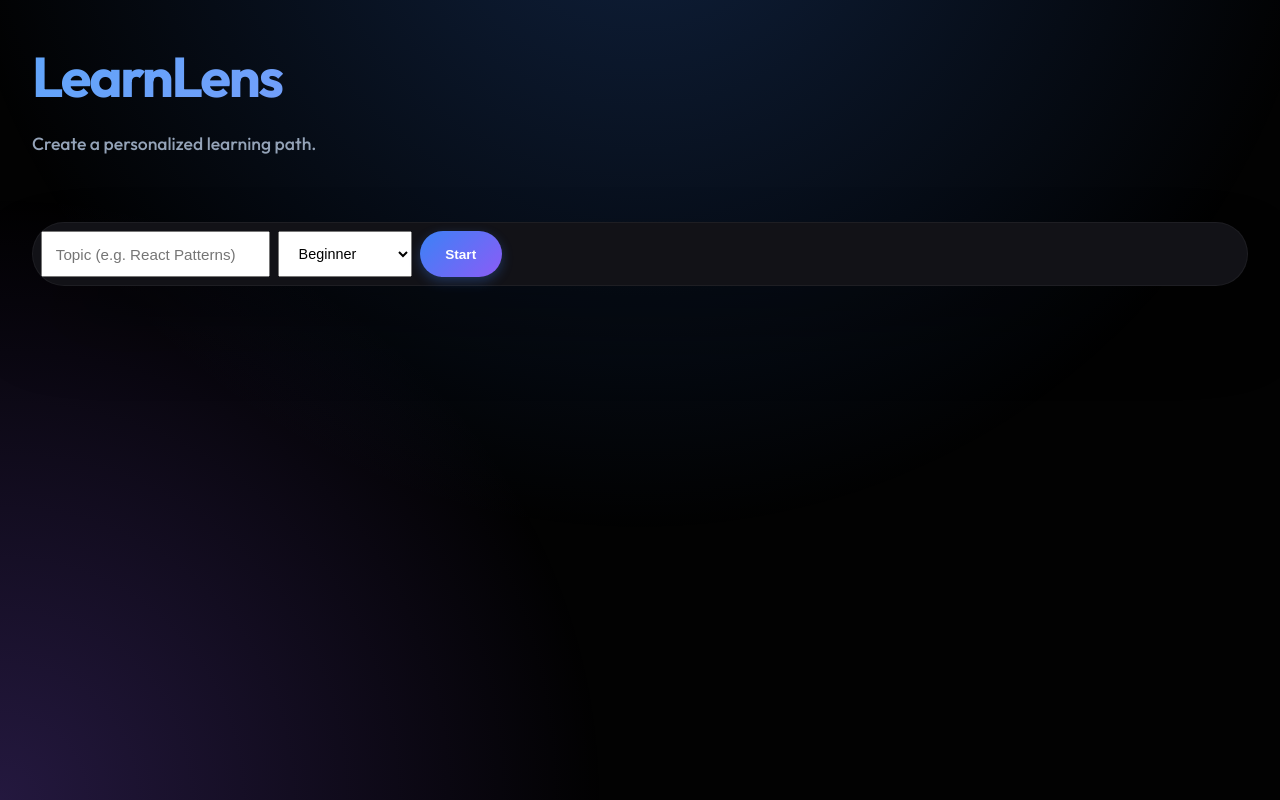
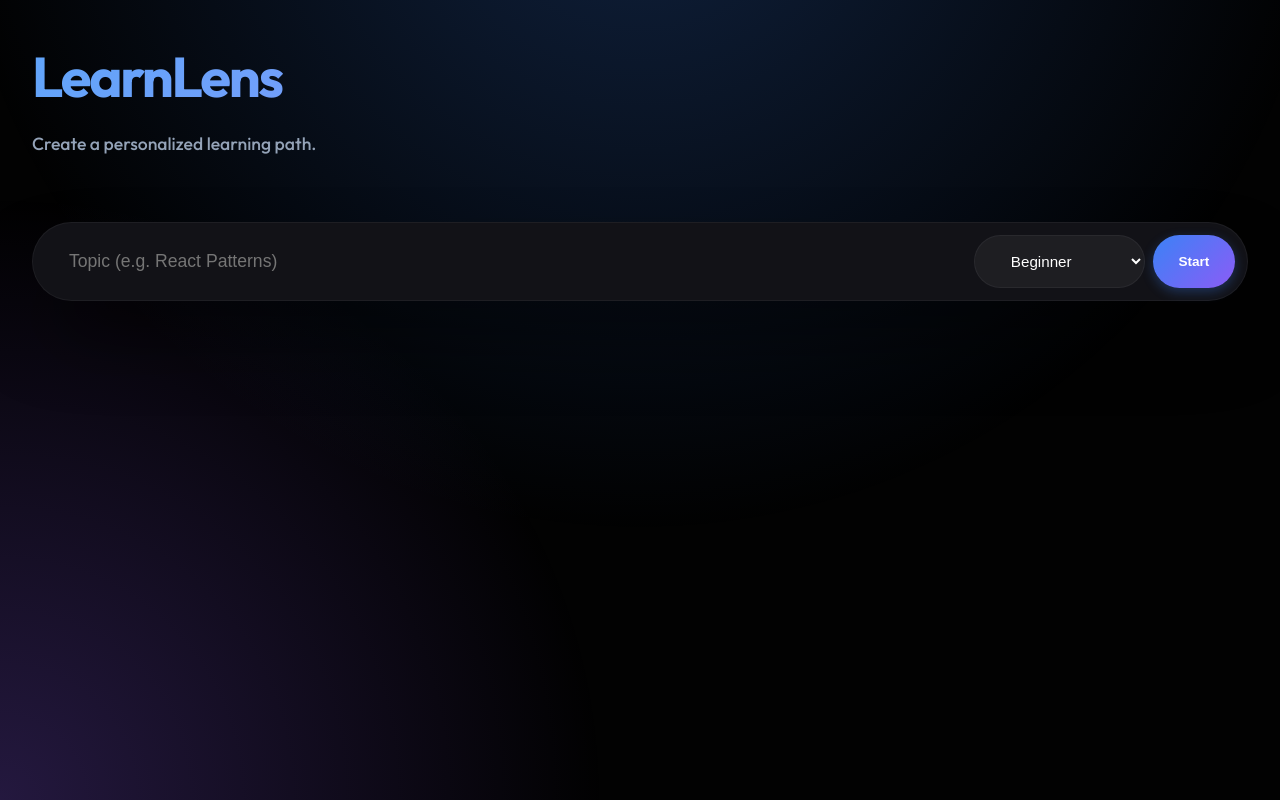
Before and after one commit to geo-cherian-mathew-2k28/agentic-learnhub, a Next.js app in the folder frontend/: page / in a window 1280 px wide. Built offline with nearby package versions, Linux system fonts and the light colour scheme.

Commit message:
UI Fix: Optimize Search Area for all devices and ensure full text display

```diff
--- a/frontend/src/app/globals.css
+++ b/frontend/src/app/globals.css
@@ -290,31 +290,68 @@ body::before {
 
 .search-hub {
   background: var(--bg-card);
-  padding: 0.35rem;
+  padding: 0.5rem;
   border-radius: 20px;
   border: 1px solid var(--border-subtle);
   display: flex;
   flex-direction: column;
-  gap: 0.5rem;
+  gap: 0.75rem;
   box-shadow: 0 40px 80px -20px rgba(0, 0, 0, 0.8);
+  width: 100%;
 }
 
 @media (min-width: 768px) {
   .search-hub {
     flex-direction: row;
     border-radius: 100px;
-    padding: 0.5rem;
+    padding: 0.75rem;
+    gap: 0.5rem;
   }
 }
 
 .search-hub input {
-  padding: 0.8rem;
-  font-size: 0.95rem;
+  padding: 1rem;
+  font-size: 1rem;
+  background: transparent;
+  border: none;
+  color: white;
+  outline: none;
+  flex: 1;
+  text-align: center;
+}
+
+@media (min-width: 768px) {
+  .search-hub input {
+    text-align: left;
+    padding-left: 1.5rem;
+    font-size: 1.1rem;
+  }
 }
 
 .search-hub select {
-  padding: 0.6rem 1rem;
-  font-size: 0.9rem;
+  padding: 0.8rem 1rem;
+  font-size: 0.95rem;
+  background: rgba(255, 255, 255, 0.05);
+  border: 1px solid var(--border-subtle);
+  border-radius: 14px;
+  color: white;
+  cursor: pointer;
+}
+
+@media (min-width: 768px) {
+  .search-hub select {
+    border-radius: 100px;
+    padding: 0 2rem;
+  }
+}
+
+.content-summary {
+  font-size: 0.92rem;
+  color: var(--text-secondary);
+  line-height: 1.6;
+  white-space: normal;
+  /* Ensure text wraps */
+  overflow-wrap: break-word;
 }
 
 @keyframes fadeIn {
```
